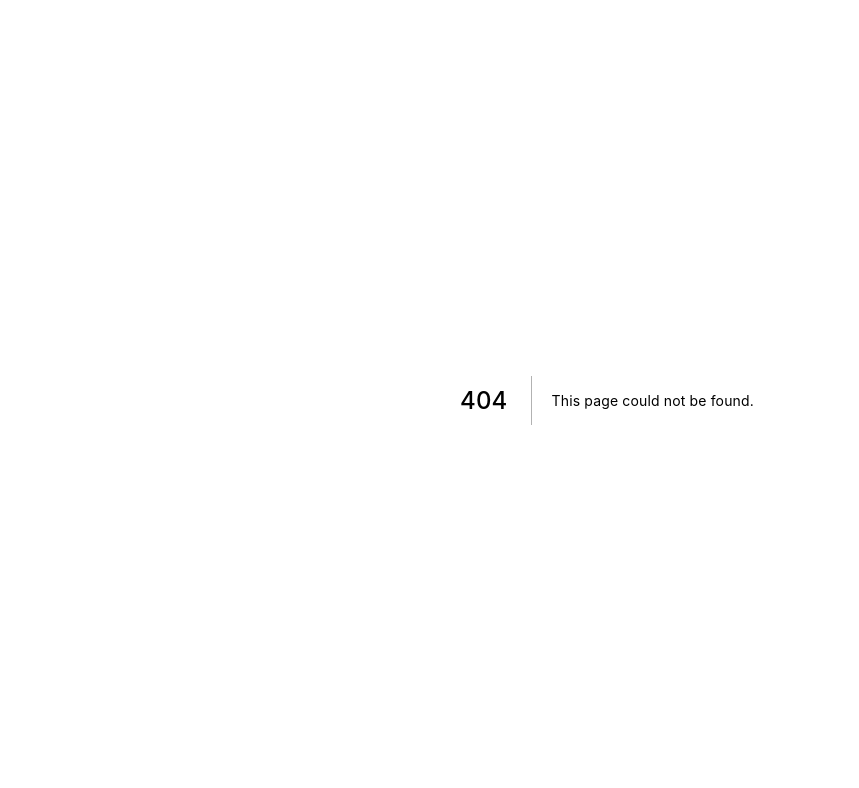
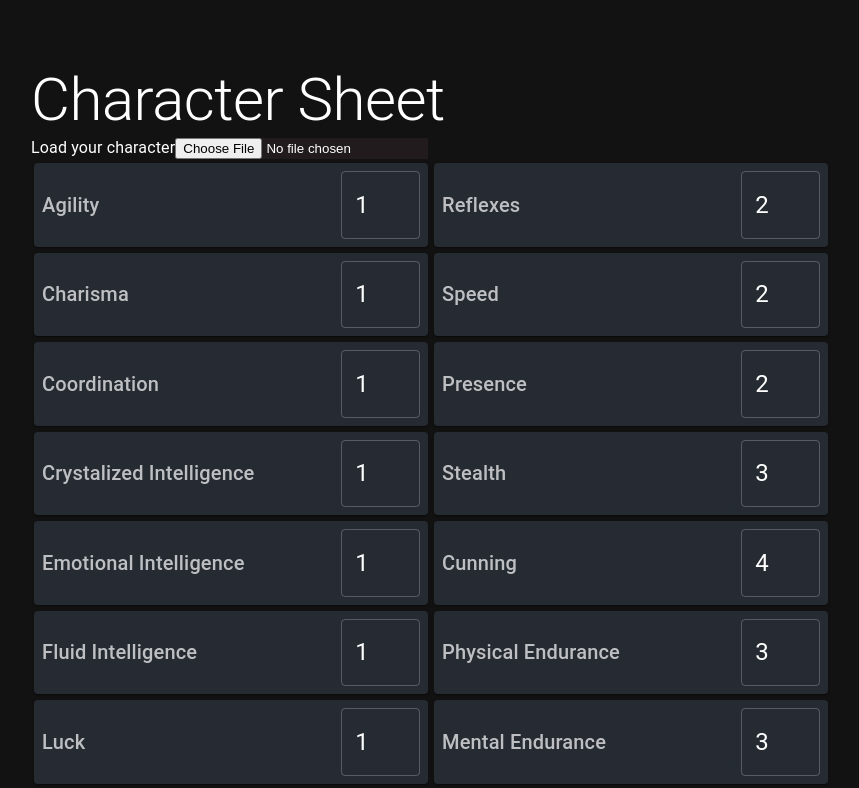
Before and after one commit to robtrizzo/vtt-rpg, a Next.js app: page /character-sheet-mui in a window 1280 px wide. Before the commit this address had no page. Shown: the top 788 px of the page, without its empty margins (33-892 px from the left). Built offline with nearby package versions, Linux system fonts and the light colour scheme.

Commit message:
first draft mui character sheet

```diff
--- a/configs/abilityScores.content.json
+++ b/configs/abilityScores.content.json
@@ -1,37 +1,37 @@
 {
   "primaryScores": {
-    "vitality": {
-      "inputs": {}
+    "agility": {
+      "score": 1
     },
-    "agility": {
-      "inputs": {}
+    "charisma": {
+      "score": 1
+    },
+    "coordination": {
+      "score": 1
+    },
+    "crystalizedIntelligence": {
+      "score": 1
+    },
+    "emotionalIntelligence": {
+      "score": 1
+    },
+    "fluidIntelligence": {
+      "score": 1
+    },
+    "luck": {
+      "score": 1
+    },
+    "perception": {
+      "score": 1
     },
     "resolve": {
-      "inputs": {}
-    },
-    "fluidIntelligence": {
-      "inputs": {}
-    },
-    "charisma": {
-      "inputs": {}
-    },
-    "luck": {
-      "inputs": {}
+      "score": 1
     },
     "strength": {
-      "inputs": {}
+      "score": 1
     },
-    "coordination": {
-      "inputs": {}
-    },
-    "perception": {
-      "inputs": {}
-    },
-    "crystalizedIntelligence": {
-      "inputs": {}
-    },
-    "emotionalIntelligence": {
-      "inputs": {}
+    "vitality": {
+      "score": 1
     }
   },
   "secondaryScores": {
@@ -112,6 +112,42 @@
           },
           {
             "score": "perception",
+            "multiplier": 1
+          }
+        ]
+      }
+    },
+    "physicalEndurance": {
+      "inputs": {
+        "primaryScores": [
+          {
+            "score": "strength",
+            "multiplier": 1
+          },
+          {
+            "score": "resolve",
+            "multiplier": 1
+          },
+          {
+            "score": "agility",
+            "multiplier": 1
+          }
+        ]
+      }
+    },
+    "mentalEndurance": {
+      "inputs": {
+        "primaryScores": [
+          {
+            "score": "charisma",
+            "multiplier": 1
+          },
+          {
+            "score": "resolve",
+            "multiplier": 1
+          },
+          {
+            "score": "emotionalIntelligence",
             "multiplier": 1
           }
         ]
--- a/configs/theme.tsx
+++ b/configs/theme.tsx
@@ -5,18 +5,7 @@ import { red } from '@mui/material/colors';
 
 const theme = createTheme({
   palette: {
-    primary: {
-      main: '#556cd6',
-    },
-    secondary: {
-      main: '#19857b',
-    },
-    error: {
-      main: red.A400,
-    },
-    text: {
-      primary: '#fff',
-    },
+    mode: 'dark',
   },
 });
 
--- /dev/null
+++ b/pages/character-sheet-mui.tsx
@@ -0,0 +1,180 @@
+import { GetStaticProps } from 'next';
+import { useState, useMemo } from 'react';
+import { Typography, Box, Paper, TextField, SxProps } from '@mui/material';
+import { styled } from '@mui/material/styles';
+import React from 'react';
+import { FC } from 'react';
+import styles from '../styles/char-sheet-mui.module.sass';
+import abilityScoreConfig from '../configs/abilityScores.content.json';
+
+const Item = styled(Paper)(({ theme }) => ({
+  backgroundColor: theme.palette.mode === 'dark' ? '#1A2027' : '#fff',
+  ...theme.typography.body2,
+  padding: theme.spacing(1),
+  textAlign: 'center',
+  color: theme.palette.text.secondary,
+  margin: '3px',
+}));
+
+const PrimaryAbilityScoreCard: FC<{
+  ability: string;
+  score: number;
+  setScore: (score: number) => void;
+  sx?: SxProps;
+}> = ({ ability, score, setScore, sx = [] }) => {
+  return (
+    <Item
+      className={styles.row}
+      sx={[
+        { alignItems: 'center', justifyContent: 'space-between' },
+        ...(Array.isArray(sx) ? sx : [sx]),
+      ]}
+    >
+      <Typography variant="h6">
+        {ability
+          .replace(/([A-Z])/g, ' $1')
+          .replace(/^./, (str) => str.toUpperCase())}
+      </Typography>
+      <TextField
+        type={'number'}
+        sx={{ width: '10ch' }}
+        inputProps={{ style: { fontSize: '1.5rem' } }}
+        value={score}
+        onChange={(e) => {
+          e.preventDefault();
+          setScore(parseInt(e.target.value));
+        }}
+      />
+    </Item>
+  );
+};
+
+const CharacterSheetMUI: FC<{ abilityScoreConfig: any }> = ({
+  abilityScoreConfig,
+}) => {
+  const [fileContent, setFileContent] = useState('');
+
+  const [primaryAbilityScores, setPrimaryAbilityScores] = useState<{
+    ability: { score: number };
+  }>(abilityScoreConfig.primaryScores);
+
+  const handleSetAbilityScore = (ability: string, score: number) => {
+    setPrimaryAbilityScores((prev) => ({
+      ...prev,
+      [ability]: { score },
+    }));
+  };
+
+  const secondaryAbilityScores = useMemo<{
+    ability: {
+      inputs: { primaryScores: [{ score: string; multiplier: number }] };
+      score: number;
+    };
+  }>(() => {
+    const secondaryScores = { ...abilityScoreConfig.secondaryScores };
+    Object.keys(secondaryScores).forEach((ability) => {
+      let inputs = secondaryScores[ability].inputs.primaryScores;
+      secondaryScores[ability].score = inputs.reduce(
+        (acc: number, cur: { score: string; multiplier: number }) => {
+          return (
+            acc +
+            // the keyof typof is a hack to get around typescript not liking the dynamic property access
+            primaryAbilityScores[cur.score as keyof typeof primaryAbilityScores]
+              .score *
+              cur.multiplier
+          );
+        },
+        0
+      );
+    });
+    return secondaryScores;
+  }, [primaryAbilityScores]);
+
+  const fileUploadHandler = (
+    event: React.ChangeEvent<HTMLInputElement>
+  ): void => {
+    event.preventDefault();
+    const fileReader = new FileReader();
+    const { files } = event.target;
+
+    if (files && files.length > 0) {
+      fileReader.readAsText(files[0], 'UTF-8');
+      fileReader.onload = (e) => {
+        const content = e.target?.result;
+        console.log(content);
+        setFileContent(JSON.parse(content?.toString() || ''));
+      };
+    }
+  };
+  return (
+    <main className={styles.main}>
+      <Typography variant="h2">Character Sheet</Typography>
+      <label htmlFor="charSheetUpload">Load your character</label>
+      <input
+        id="charSheetUpload"
+        type="file"
+        onChange={fileUploadHandler}
+        style={{ backgroundColor: '#221b1e' }}
+      />
+      <Box className={styles.row}>
+        <Box className={styles.column}>
+          {Object.entries(primaryAbilityScores).map(([name, { score }]) => (
+            <Box
+              key={`${name}-container`}
+              className={styles.row}
+              sx={{ width: '400px' }}
+            >
+              <PrimaryAbilityScoreCard
+                key={`${name}-card`}
+                sx={{ width: '100%' }}
+                ability={name}
+                score={score}
+                setScore={(s) => {
+                  handleSetAbilityScore(name, s);
+                }}
+              />
+            </Box>
+          ))}
+        </Box>
+        <Box className={styles.column}>
+          {Object.entries(secondaryAbilityScores).map(
+            ([name, { inputs, score }]) => (
+              <Box
+                key={`${name}-container`}
+                className={styles.row}
+                sx={{ width: '400px' }}
+              >
+                <PrimaryAbilityScoreCard
+                  key={`${name}-card`}
+                  sx={{ width: '100%' }}
+                  ability={name}
+                  score={score}
+                  setScore={(s) => {
+                    handleSetAbilityScore(name, s);
+                  }}
+                />
+              </Box>
+            )
+          )}
+        </Box>
+      </Box>
+    </main>
+  );
+};
+export default CharacterSheetMUI;
+
+export const getStaticProps: GetStaticProps = async () => {
+  try {
+    // const res = await fetch('http://localhost:3000/api/hello');
+    // const data = await res.json();
+    return {
+      props: {
+        // data,
+        abilityScoreConfig,
+      },
+    };
+  } catch (e) {
+    console.log(e);
+    return { props: {} };
+  }
+};
--- a/pages/character-sheet.tsx
+++ b/pages/character-sheet.tsx
@@ -19,6 +19,8 @@ const CharacterSheet: FC<{ abilityScoreConfig: any }> = ({
   const handleSecondaryScoreCardClick: () => void = () => setCurrentPanel(0);
 
   const [fileContent, setFileContent] = useState('');
+
+  console.log(abilityScoreConfig);
 
   const fileUploadHandler = (
     event: React.ChangeEvent<HTMLInputElement>
--- a/styles/Home.module.sass
+++ b/styles/Home.module.sass
@@ -9,6 +9,7 @@
   flex-direction: column
   justify-content: center
   align-items: center
+  overflow-x: hidden
 
 .footer
   display: flex
--- /dev/null
+++ b/styles/char-sheet-mui.module.sass
@@ -0,0 +1,10 @@
+.main
+    padding: 4rem
+    min-height: 100vh
+    overflow-x: hidden
+.column
+    display: flex
+    flex-direction: column
+.row
+    display: flex
+    flex-direction: row
```
Also changed, not shown: pages/index.tsx (+4 -4 lines).
